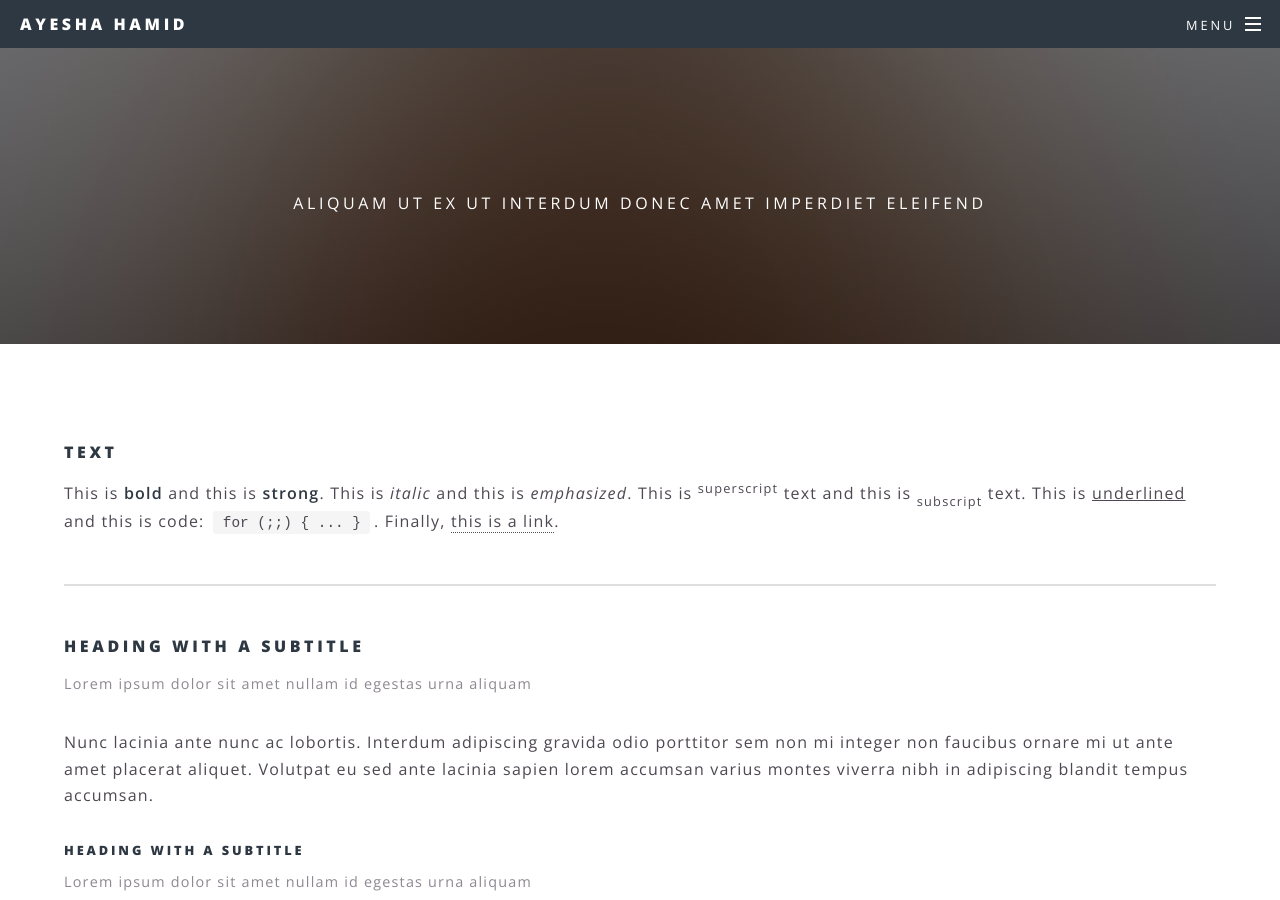
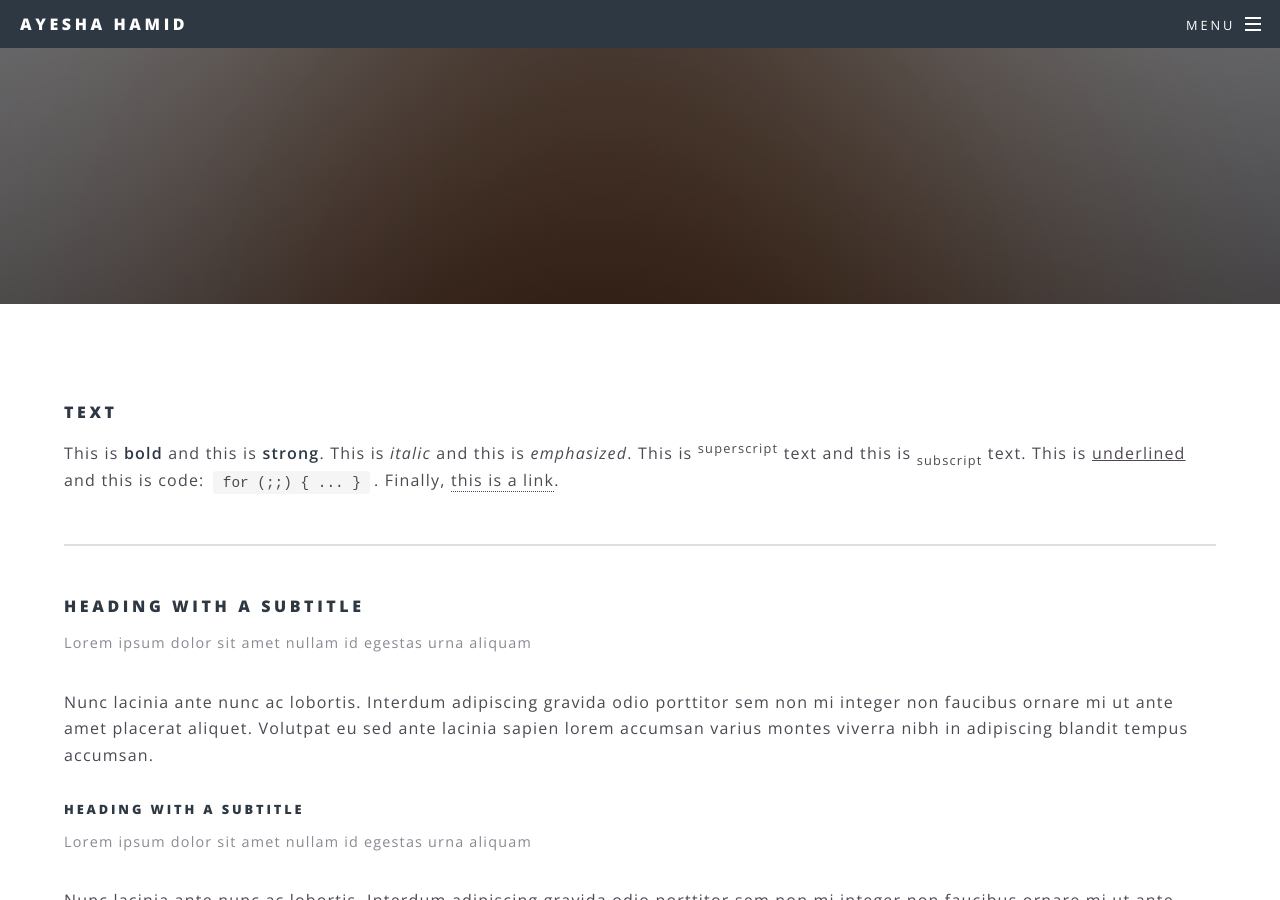
Before and after one commit to ayeshahamid/ayeshahamid.github.io, a Jekyll site: the page built from elements.html, in a window 1280 px wide and 900 px high. Built offline with Jekyll 4.4.1, drawn with Linux system fonts in a browser that asks for light colours.

Commit message:
Use description instead of placeholder text in page layout

```diff
--- a/_layouts/page.html
+++ b/_layouts/page.html
@@ -5,7 +5,7 @@
 
   <header>
     <h2>{{ page.title }}</h2>
-    <p>Aliquam ut ex ut interdum donec amet imperdiet eleifend</p>
+    <p>{{ page.description }}</p>
   </header>
 
   <section class="wrapper style5">
```
